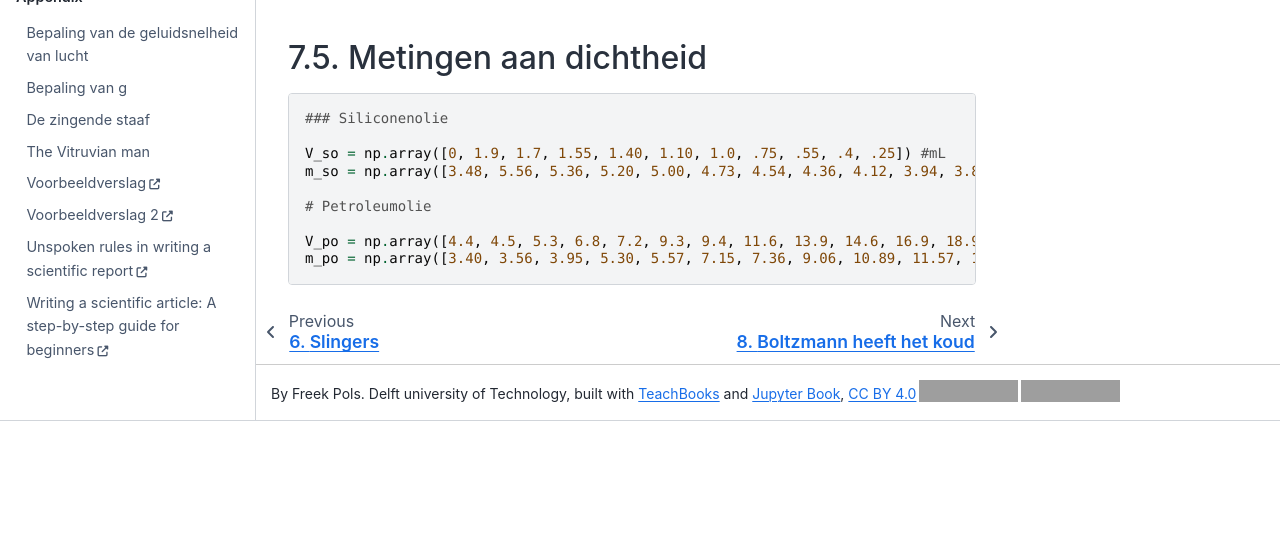
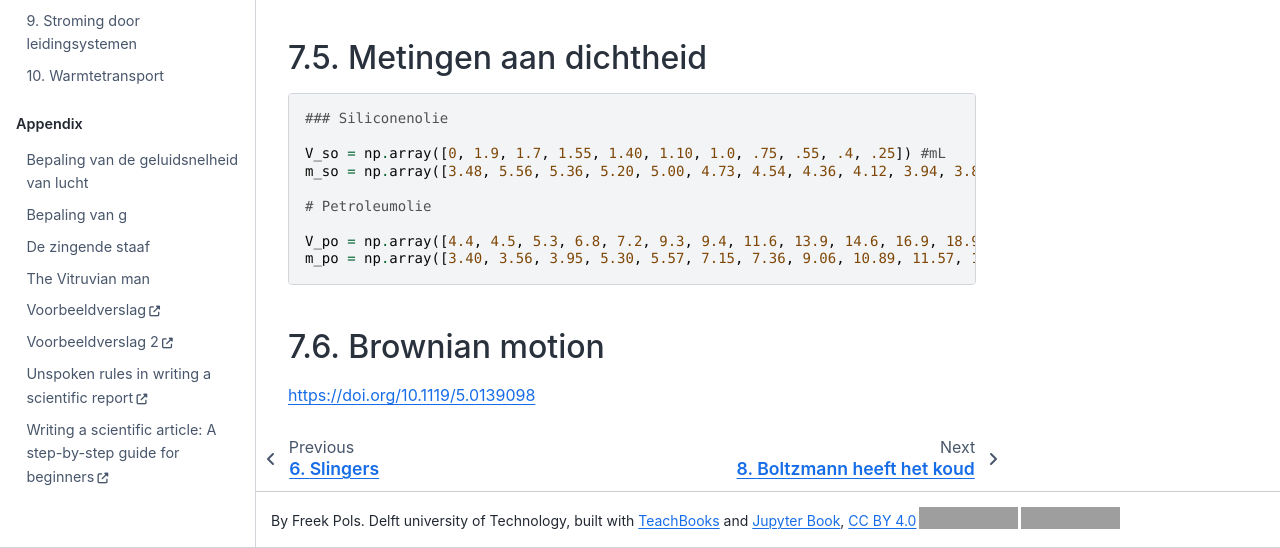
Before and after one commit to Contemporary-Physicslab/NP-new-style, a Jupyter Book: the page built from book/Deel5/Millikan.md, in a window 1280 px wide and 900 px high, scrolled down 3899 px, cut to the strip 352-900 px from the top of the window. Built offline with Jupyter Book 1.0.4 settings and Sphinx 7.4.7 and the Sphinx Book theme 1.1.4, drawn with Linux system fonts in a browser that asks for light colours; pages that are not in the unit, such as notebooks, are missing from menus; comment, search, counter and statistics services are not loaded; before the commit the page ends 4672 px from its top, so only the background shows below that; grey boxes are pictures that could not be loaded.

Commit message:
Update Millikan.md

````diff
--- a/book/Deel5/Millikan.md
+++ b/book/Deel5/Millikan.md
@@ -117,3 +117,7 @@ m_so = np.array([3.48, 5.56, 5.36, 5.20, 5.00, 4.73, 4.54, 4.36, 4.12, 3.94, 3.8
 V_po = np.array([4.4, 4.5, 5.3, 6.8, 7.2, 9.3, 9.4, 11.6, 13.9, 14.6, 16.9, 18.9]) #mL
 m_po = np.array([3.40, 3.56, 3.95, 5.30, 5.57, 7.15, 7.36, 9.06, 10.89, 11.57, 13.38, 14.9 ]) #g
 ```
+
+## Brownian motion
+
+https://doi.org/10.1119/5.0139098
````
